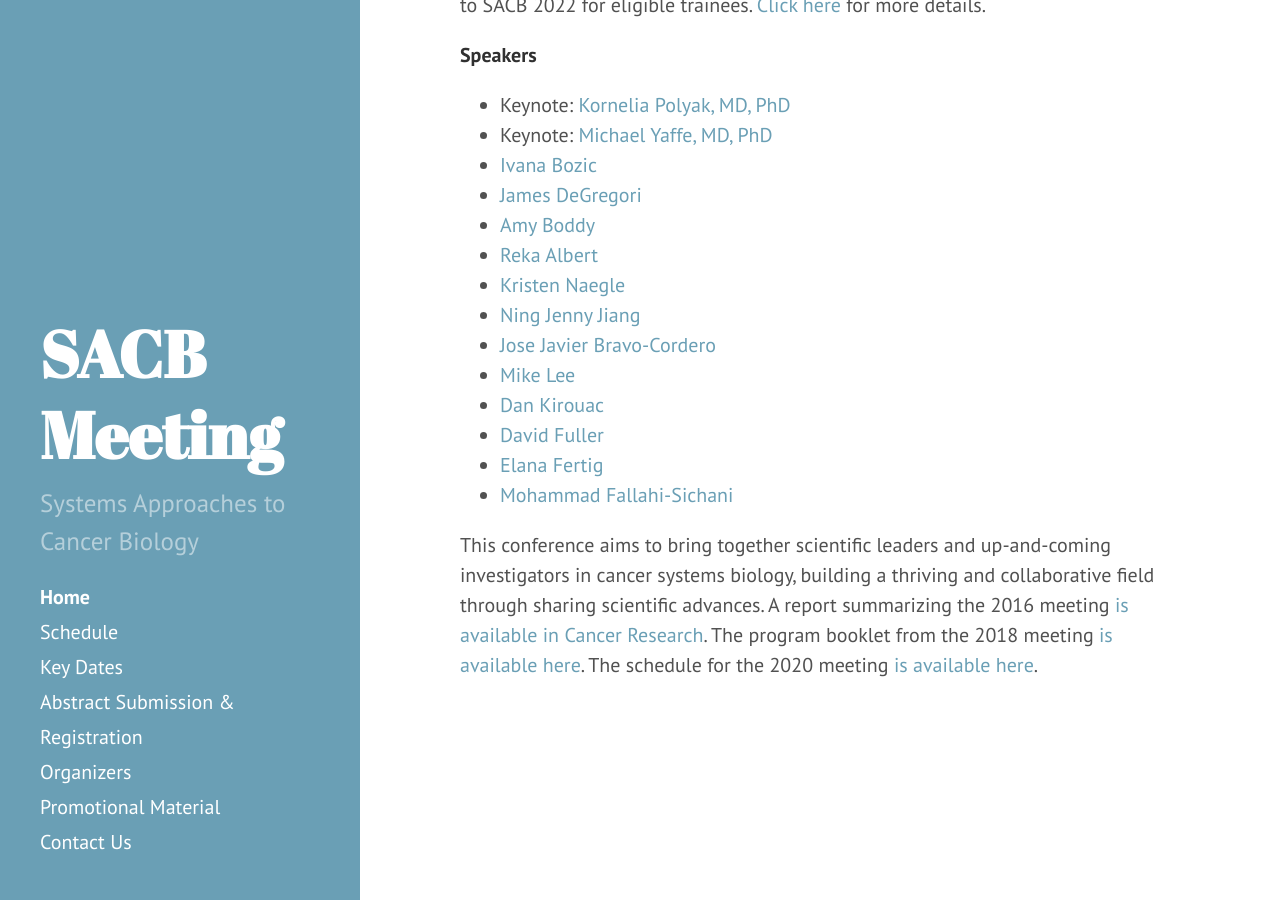
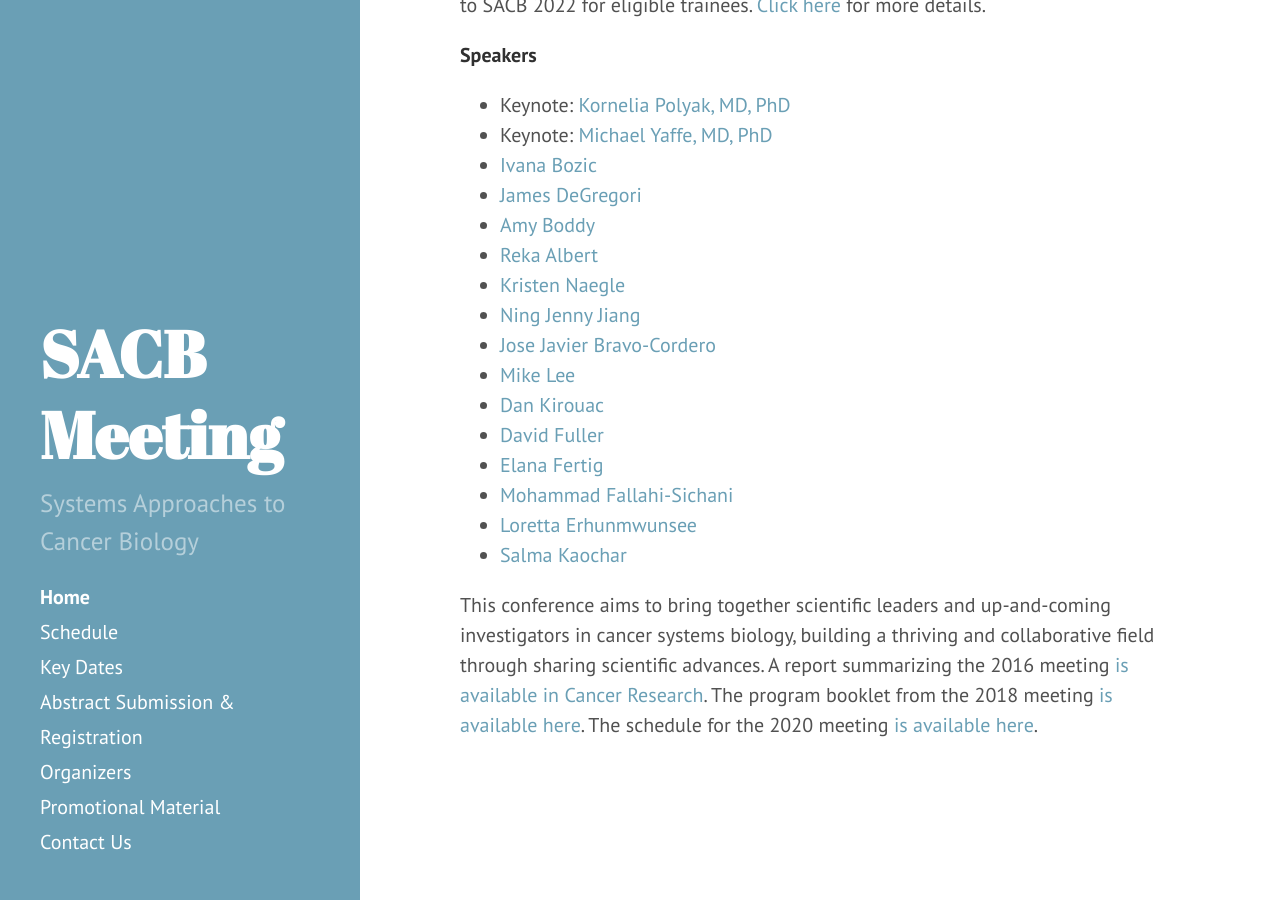
Before and after one commit to AECCSB/sacb-meeting, a Jekyll site: the page built from index.md, in a window 1280 px wide and 900 px high, scrolled down 704 px. Built offline with Jekyll 4.4.1, drawn with Linux system fonts in a browser that asks for light colours.

Commit message:
Update index.md

```diff
--- a/index.md
+++ b/index.md
@@ -26,5 +26,7 @@
 - [David Fuller](https://faculty.mdanderson.org/profiles/clifton_fuller.html)
 - [Elana Fertig](https://fertiglab.com/)
 - [Mohammad Fallahi-Sichani](https://www.fallahi-sichani-lab.com/)
+- [Loretta Erhunmwunsee](https://www.cityofhope.org/people/erhunmwunsee-loretta)
+- [Salma Kaochar](https://www.bcm.edu/people-search/salma-kaochar-24210)
 
 This conference aims to bring together scientific leaders and up-and-coming investigators in cancer systems biology, building a thriving and collaborative field through sharing scientific advances. A report summarizing the 2016 meeting [is available in Cancer Research](http://cancerres.aacrjournals.org/content/76/23/6774). The program booklet from the 2018 meeting [is available here](/public/sacb%202018%20online%20booklet%20final.pdf). The schedule for the 2020 meeting [is available here](https://sacbmeeting.org/2020/schedule).
```
